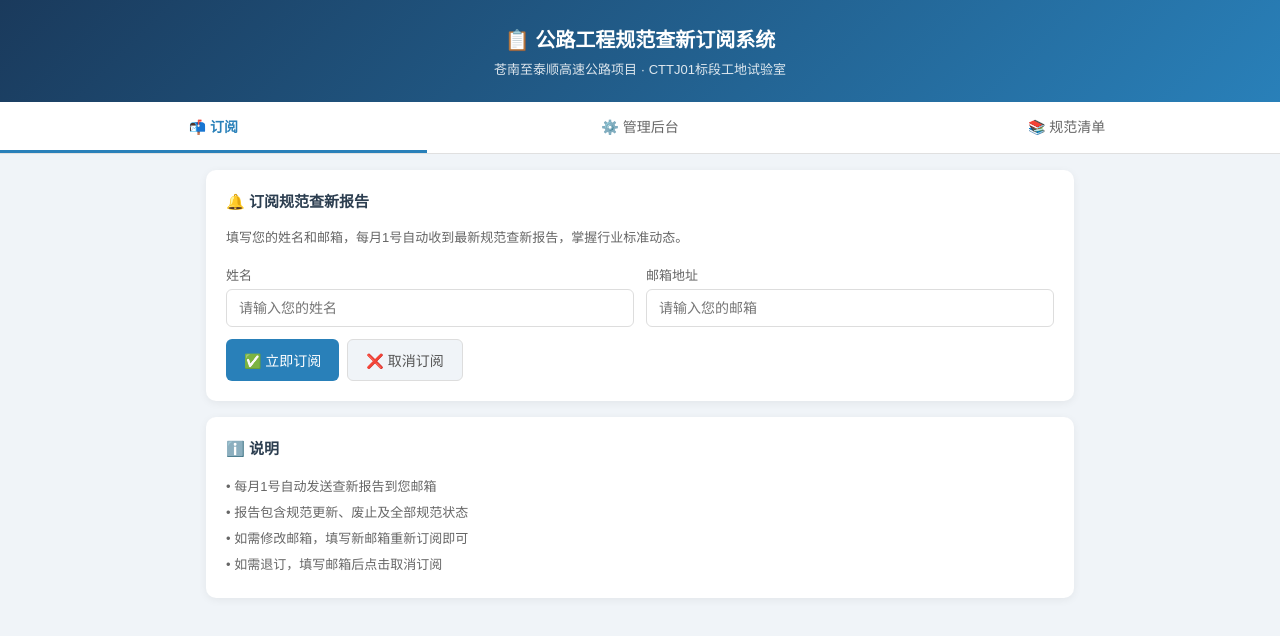
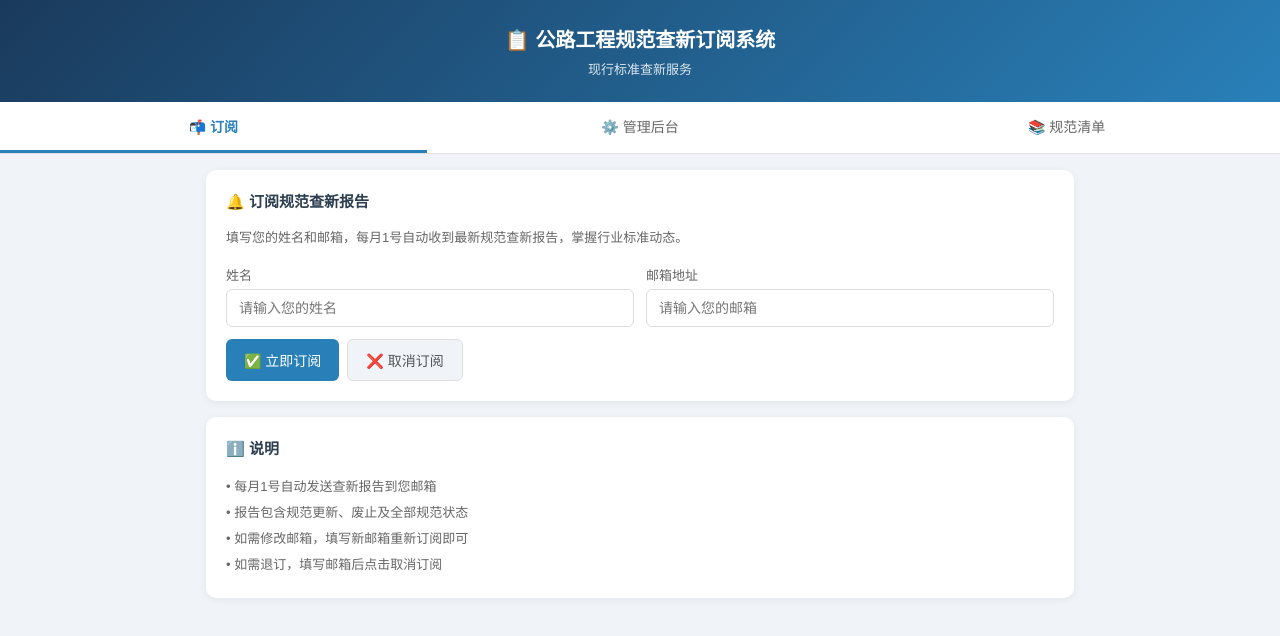
Before and after one commit to cyrus789-cheng/gfcx-app, a plain HTML site: page index.html in a window 1280 px wide. Drawn offline with Linux system fonts and the light colour scheme.

Commit message:
Update index.html

```diff
--- a/index.html
+++ b/index.html
@@ -103,7 +103,7 @@ input[type=text]:focus, input[type=email]:focus { border-color: #2980b9; }
 
 <div class="header">
   <h1>📋 公路工程规范查新订阅系统</h1>
-  <p>苍南至泰顺高速公路项目 · CTTJ01标段工地试验室</p>
+  <p>现行标准查新服务</p>
 </div>
 
 <div class="nav">
```
